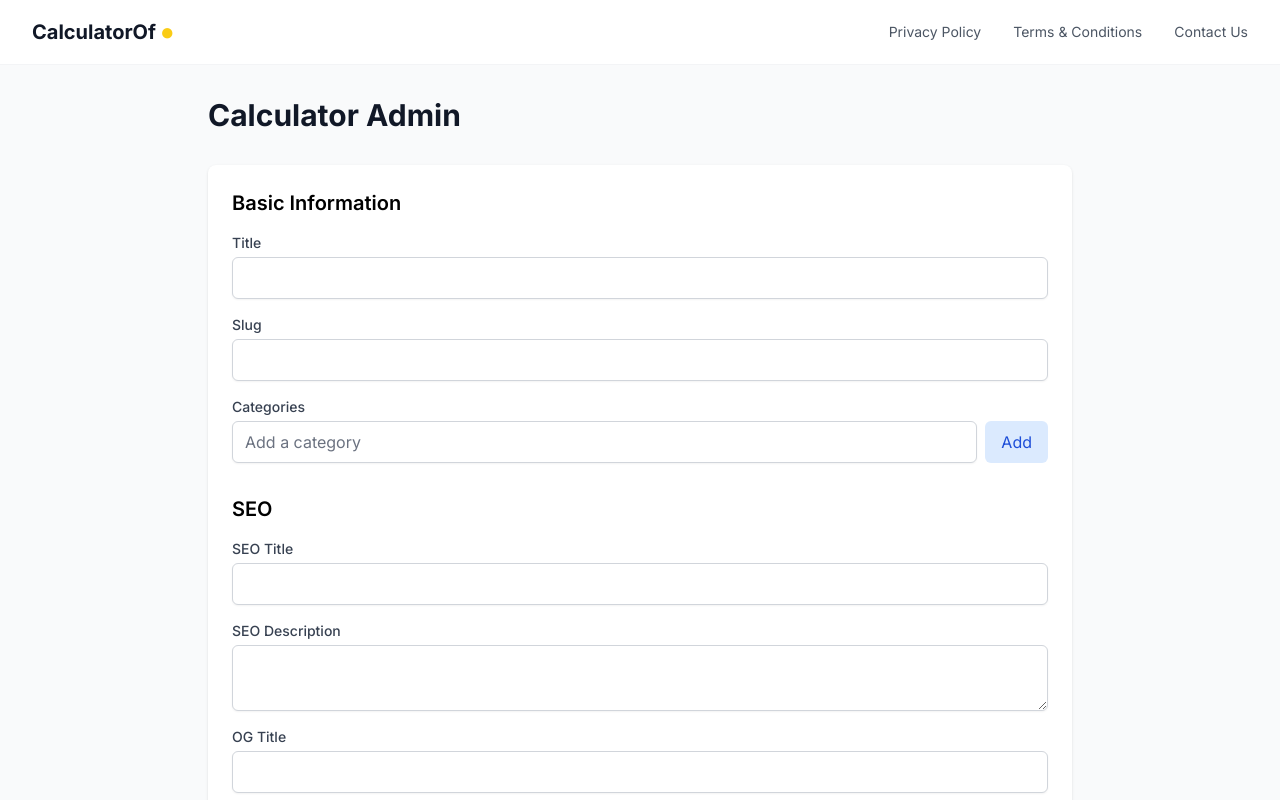
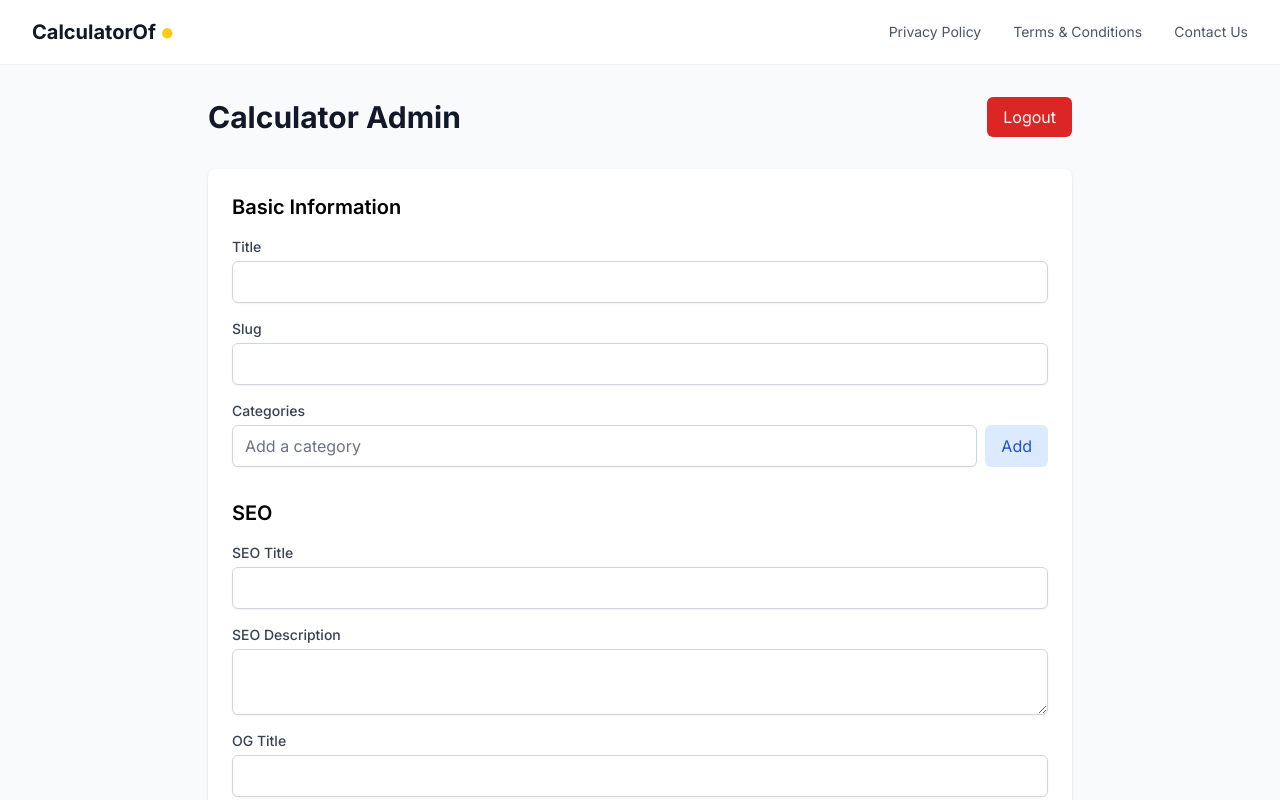
Before and after one commit to creesler/calculatorof, a Next.js app: page /admin in a window 1280 px wide. Shown: the top 800 px of the page. Built offline with nearby package versions, Linux system fonts and the light colour scheme.

Commit message:
feat: Add admin logout functionality

```diff
--- a/app/admin/page.tsx
+++ b/app/admin/page.tsx
@@ -1,10 +1,12 @@
 'use client';
 
 import { useState } from 'react';
+import { useRouter } from 'next/navigation';
 import CalculatorAdminForm from '@/components/CalculatorAdminForm';
 import type { CalculatorPage } from '@/types/calculator';
 
 export default function AdminPage() {
+  const router = useRouter();
   const [submitStatus, setSubmitStatus] = useState<'idle' | 'loading' | 'success' | 'error'>('idle');
   const [errorMessage, setErrorMessage] = useState<string>('');
 
@@ -32,10 +34,34 @@ export default function AdminPage() {
     }
   };
 
+  const handleLogout = async () => {
+    try {
+      const response = await fetch('/api/logout', {
+        method: 'POST',
+      });
+
+      if (response.ok) {
+        router.push('/admin/login');
+        router.refresh();
+      }
+    } catch (error) {
+      console.error('Logout failed:', error);
+    }
+  };
+
   return (
     <div className="min-h-screen bg-gray-50 py-8">
       <div className="max-w-4xl mx-auto px-4">
-        <h1 className="text-3xl font-bold text-gray-900 mb-8">Calculator Admin</h1>
+        <div className="flex justify-between items-center mb-8">
+          <h1 className="text-3xl font-bold text-gray-900">Calculator Admin</h1>
+          <button
+            onClick={handleLogout}
+            className="px-4 py-2 bg-red-600 text-white rounded-md hover:bg-red-700 focus:outline-none focus:ring-2 focus:ring-red-500 focus:ring-offset-2"
+          >
+            Logout
+          </button>
+        </div>
+
         <CalculatorAdminForm onSubmit={handleSubmit} />
 
         {submitStatus === 'success' && (
--- /dev/null
+++ b/app/api/logout/route.ts
@@ -0,0 +1,15 @@
+import { NextResponse } from 'next/server';
+
+export async function POST() {
+  const response = NextResponse.json({ success: true });
+
+  // Clear the authentication cookie
+  response.cookies.set('admin_authenticated', '', {
+    httpOnly: true,
+    secure: process.env.NODE_ENV === 'production',
+    sameSite: 'strict',
+    maxAge: 0 // This will make the cookie expire immediately
+  });
+
+  return response;
+}
```
